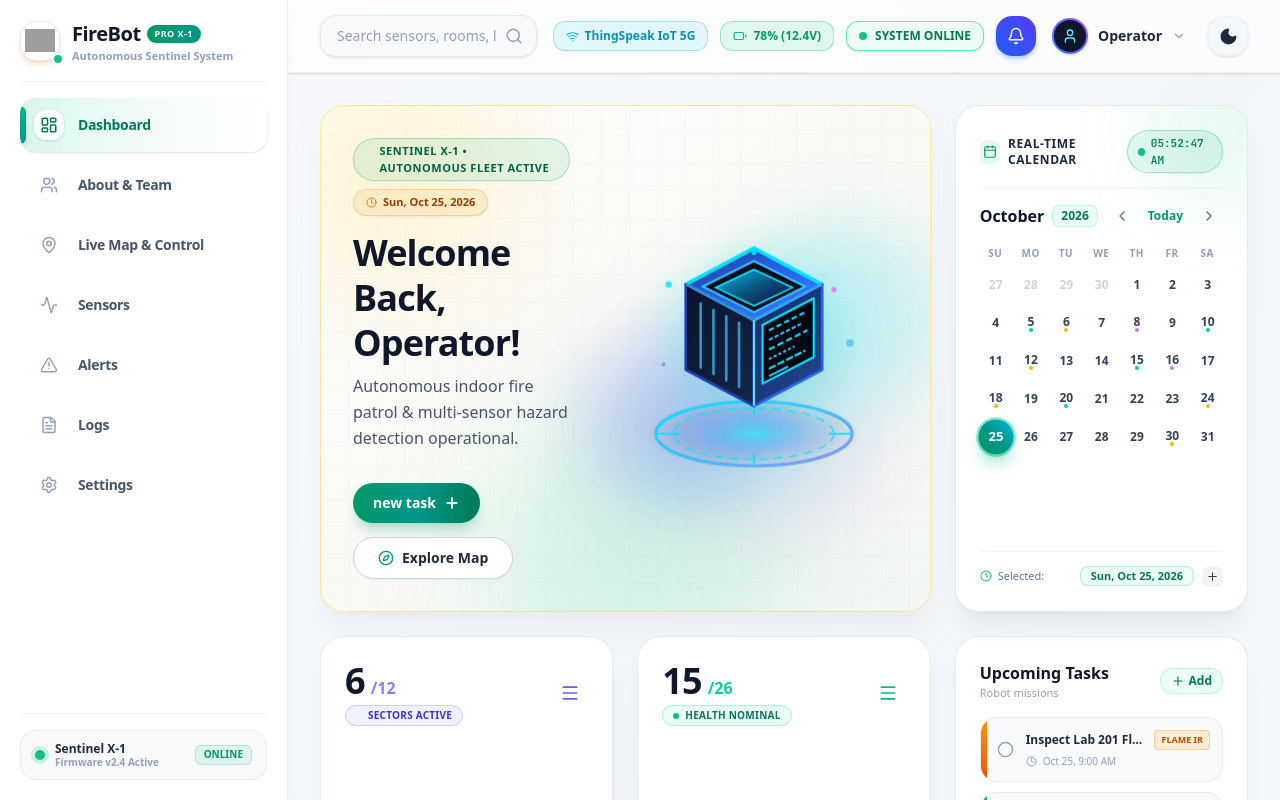
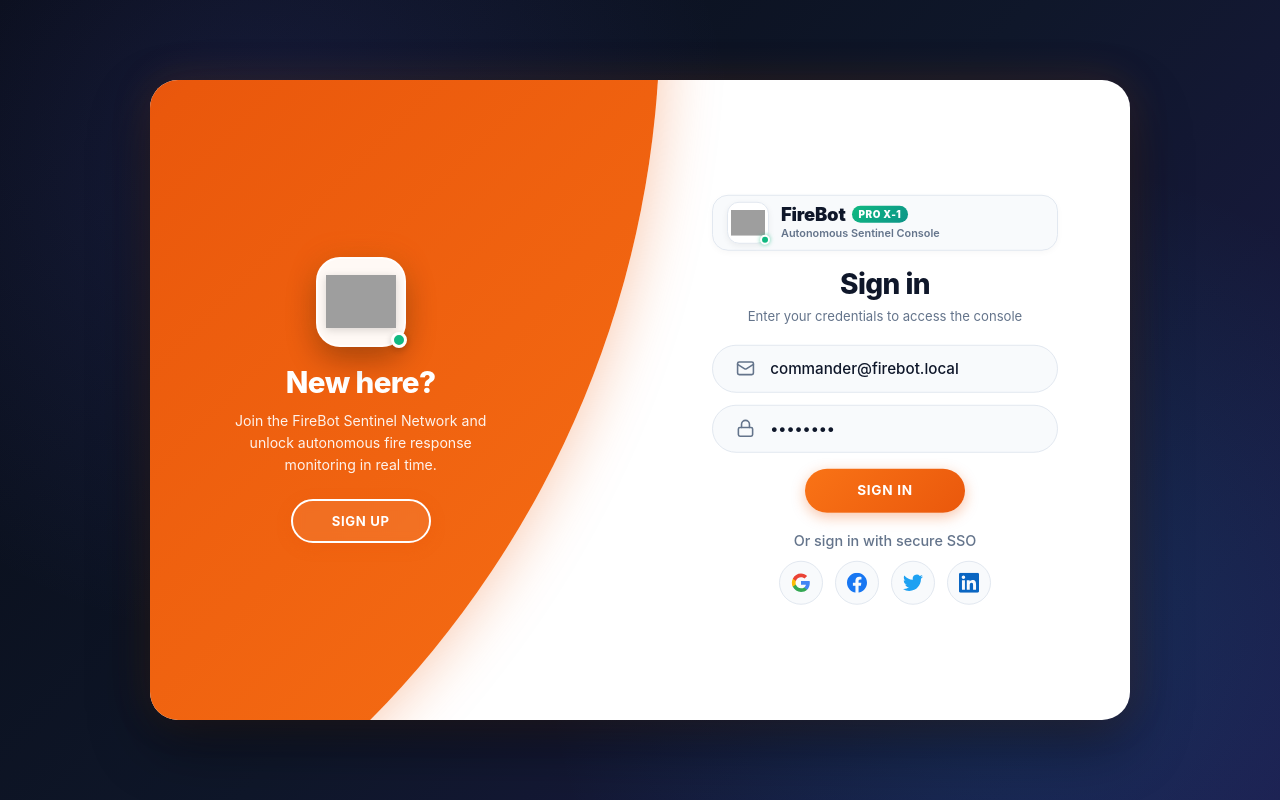
Before and after one commit to anandabhishek24365-design/Fire-extinguisher-robot-with-indoor-navigation, a React (Vite) app: page / in a window 1280 px wide. Shown: the top 800 px of the page. Built offline with nearby package versions, Linux system fonts and the light colour scheme; grey boxes are pictures that could not be loaded; the HTML template or start-up script is replaced by a standard one.

Commit message:
Set initial page to login screen before dashboard

```diff
--- a/src/App.tsx
+++ b/src/App.tsx
@@ -5,7 +5,7 @@ import Dashboard from './pages/Dashboard';
 type Screen = 'login' | 'dashboard';
 
 export default function App() {
-  const [screen, setScreen] = useState<Screen>('dashboard');
+  const [screen, setScreen] = useState<Screen>('login');
 
   return (
     <div style={{ height: '100%' }}>
```
